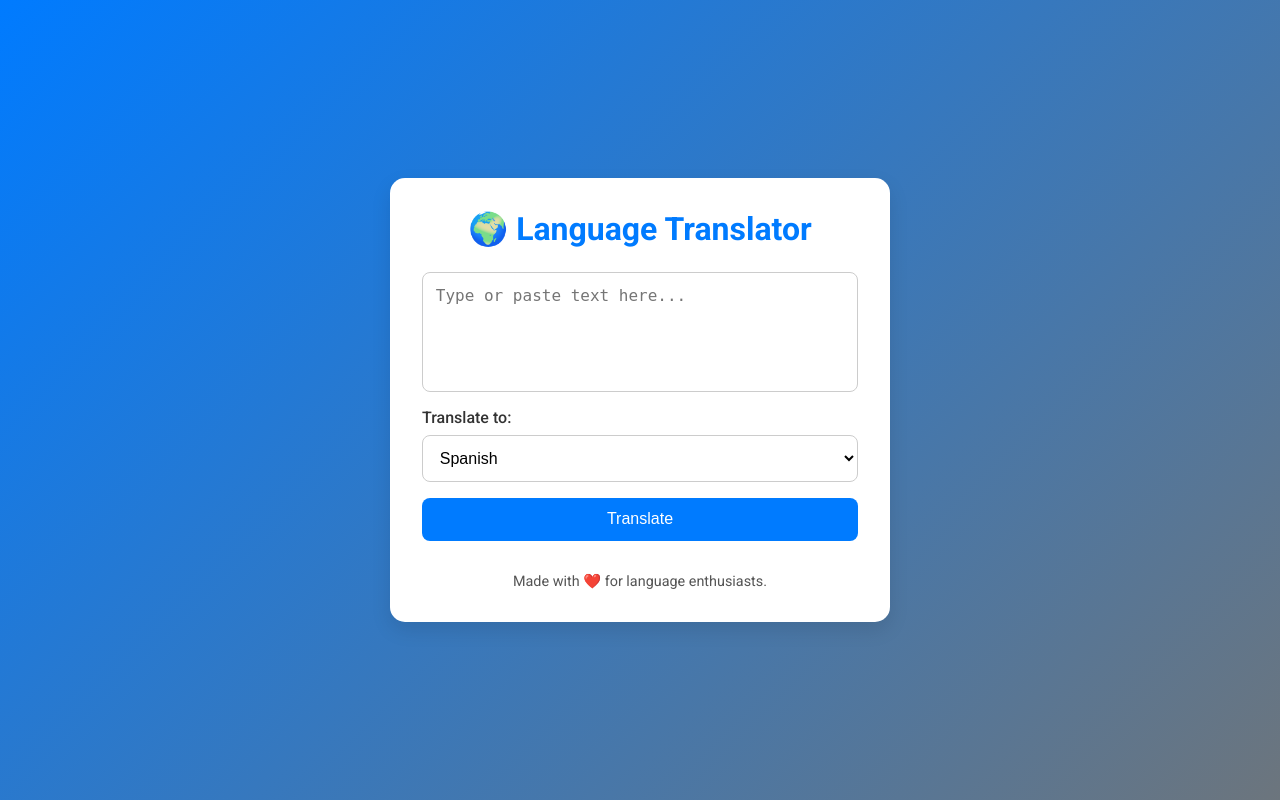
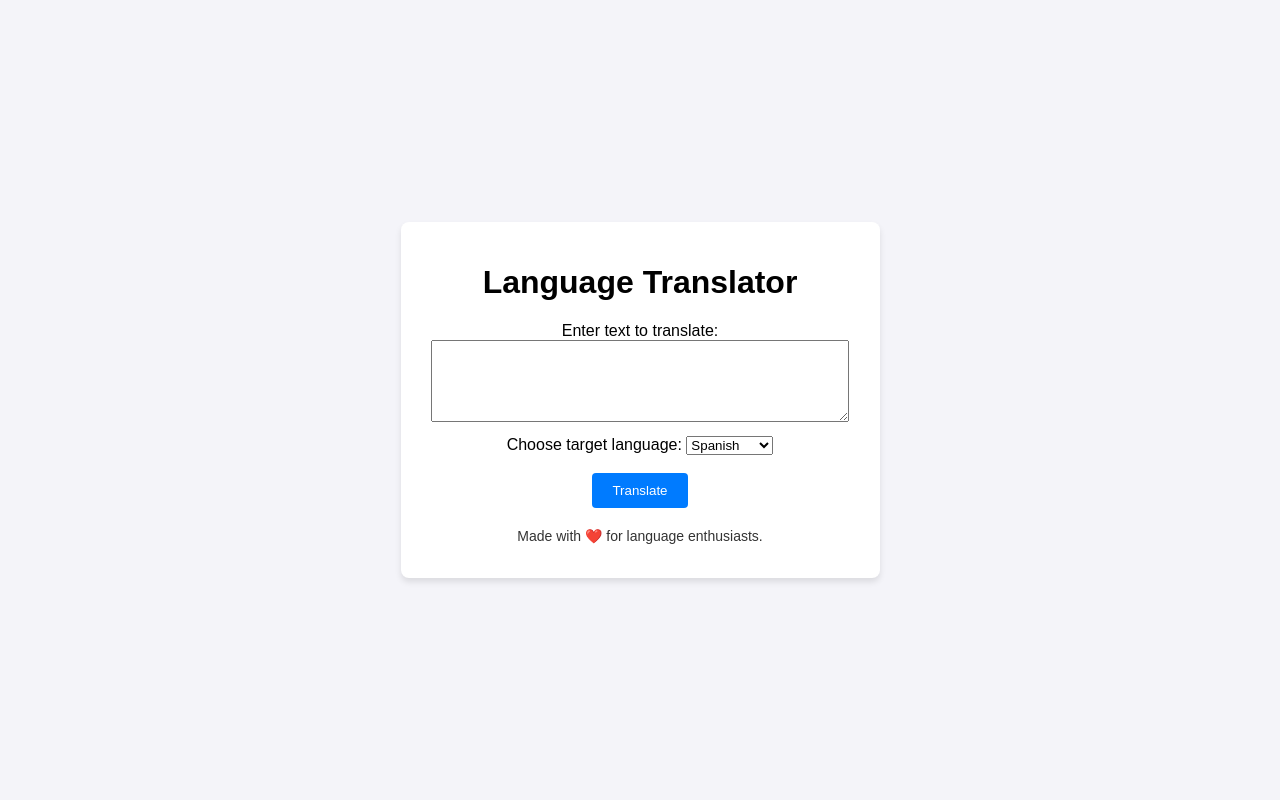
Before and after one commit to SiddarthaNanuvala/Language_Translator_App_siddartha_nanuvala_td1, a Flask app: page / in a window 1280 px wide. Run offline with Flask 3, Linux system fonts and the light colour scheme.

Commit message:
Enhanced language translator app with output box and copy feature

```diff
--- a/app.py
+++ b/app.py
@@ -1,5 +1,5 @@
 from flask import Flask, render_template, request
-from translate import Translator  # Ensure this package is installed, or use googletrans instead.
+from deep_translator import GoogleTranslator
 
 app = Flask(__name__)
 
@@ -7,20 +7,15 @@ app = Flask(__name__)
 def index():
     translated_text = ""
     if request.method == 'POST':
-        # Get the text and target language from the form
-        original_text = request.form['text']
+        text_to_translate = request.form['text']
         target_language = request.form['language']
-
-        try:
-            # Initialize the translator and translate the text
-            translator = Translator(to_lang=target_language)
-            translated_text = translator.translate(original_text)
-        except Exception as e:
-            # Handle translation errors
-            translated_text = f"Error: {str(e)}"
-
-    # Render the HTML template with the translated text
+        if text_to_translate and target_language:
+            try:
+                translated_text = GoogleTranslator(target=target_language).translate(text_to_translate)
+            except Exception as e:
+                translated_text = "Error: Unable to translate. Please try again."
+                print(f"Error: {e}")
     return render_template('index.html', translated_text=translated_text)
 
-if __name__ == '__main__':
+if __name__ == "__main__":
     app.run(debug=True)
--- a/static/style.css
+++ b/static/style.css
@@ -1,123 +1,43 @@
-/* General Reset */
-* {
+body {
+    font-family: Arial, sans-serif;
+    background-color: #f4f4f9;
     margin: 0;
     padding: 0;
-    box-sizing: border-box;
-}
-
-body {
-    font-family: 'Roboto', sans-serif;
-    background: linear-gradient(135deg, #007bff, #6c757d);
-    color: #333;
     display: flex;
     justify-content: center;
     align-items: center;
-    min-height: 100vh;
-    padding: 1rem;
+    height: 100vh;
 }
 
 .container {
-    background: #fff;
-    border-radius: 15px;
-    box-shadow: 0 8px 20px rgba(0, 0, 0, 0.1);
-    width: 100%;
-    max-width: 500px;
-    padding: 2rem;
     text-align: center;
-}
-
-header h1 {
-    font-size: 2rem;
-    font-weight: 700;
-    color: #007bff;
-    margin-bottom: 1.5rem;
-}
-
-form {
-    display: flex;
-    flex-direction: column;
-    gap: 1rem;
+    padding: 20px;
+    background: white;
+    border-radius: 8px;
+    box-shadow: 0 4px 6px rgba(0, 0, 0, 0.1);
 }
 
 textarea {
-    width: 100%;
-    height: 120px;
-    padding: 0.8rem;
-    border: 1px solid #ccc;
-    border-radius: 8px;
-    font-size: 1rem;
-    resize: none;
-}
-
-textarea:focus {
-    outline: 2px solid #007bff;
-}
-
-.select-container {
-    text-align: left;
-}
-
-.select-container label {
-    display: block;
-    margin-bottom: 0.5rem;
-    font-weight: 500;
-}
-
-select {
-    width: 100%;
-    padding: 0.8rem;
-    font-size: 1rem;
-    border: 1px solid #ccc;
-    border-radius: 8px;
-    background: #fff;
+    width: 90%;
+    padding: 10px;
+    margin-bottom: 10px;
 }
 
 button {
-    background: #007bff;
-    color: #fff;
+    padding: 10px 20px;
+    background: #007BFF;
+    color: white;
     border: none;
-    padding: 0.8rem 1rem;
-    font-size: 1rem;
-    border-radius: 8px;
+    border-radius: 4px;
     cursor: pointer;
-    transition: background 0.3s ease;
 }
 
 button:hover {
     background: #0056b3;
 }
 
-#resultSection {
-    margin-top: 2rem;
-    text-align: left;
+p {
+    margin-top: 20px;
+    font-size: 14px;
+    color: #333;
 }
-
-#resultSection.hidden {
-    display: none;
-}
-
-#copyButton {
-    margin-top: 1rem;
-    background: #28a745;
-}
-
-#copyButton:hover {
-    background: #218838;
-}
-
-footer {
-    margin-top: 2rem;
-    font-size: 0.9rem;
-    color: #555;
-}
-
-@media (max-width: 768px) {
-    textarea, select, button {
-        font-size: 0.9rem;
-        padding: 0.7rem;
-    }
-
-    header h1 {
-        font-size: 1.8rem;
-    }
-}
--- a/templates/index.html
+++ b/templates/index.html
@@ -4,19 +4,16 @@
     <meta charset="UTF-8">
     <meta name="viewport" content="width=device-width, initial-scale=1.0">
     <title>Language Translator</title>
-    <link rel="stylesheet" href="style.css">
-    <link href="https://fonts.googleapis.com/css2?family=Roboto:wght@400;500;700&display=swap" rel="stylesheet">
+    <link rel="stylesheet" href="/static/style.css">
 </head>
 <body>
     <div class="container">
-        <header>
-            <h1>🌍 Language Translator</h1>
-        </header>
-        <main>
-            <form id="translatorForm">
-                <textarea id="inputText" name="text" placeholder="Type or paste text here..." required></textarea>
-                <div class="select-container">
-                    <label for="language">Translate to:</label>
+        <h1>Language Translator</h1>
+        <form method="POST">
+            <label for="text">Enter text to translate:</label><br>
+            <textarea id="text" name="text" rows="4" cols="50" required></textarea><br>
+
+            <label for="language">Choose target language:</label>
             <select id="language" name="language" required>
                 <option value="es">Spanish</option>
                 <option value="fr">French</option>
@@ -26,20 +23,24 @@
                 <option value="te">Telugu</option>
                 <option value="ta">Tamil</option>
                 <option value="ml">Malayalam</option>
-                    </select>
-                </div>
+                <!-- Add more options as needed -->
+            </select><br><br>
+
             <button type="submit">Translate</button>
         </form>
-            <section id="resultSection" class="hidden">
+
+        {% if translated_text %}
         <h2>Translation Result:</h2>
-                <p id="translatedText"></p>
-                <button id="copyButton">Copy to Clipboard</button>
-            </section>
-        </main>
-        <footer>
+        <textarea id="output" readonly rows="4" cols="50">{{ translated_text }}</textarea>
+        <br><br>
+        <button onclick="copyToClipboard()">Copy to Clipboard</button>
+        {% endif %}
+
         <p>Made with ❤️ for language enthusiasts.</p>
-        </footer>
     </div>
-    <script src="script.js"></script>
+
+    <script>
+
+    </script>
 </body>
 </html>
```
Also changed, not shown: Transulator/static/script.js (added, +23 -0 lines), Transulator/static/style.css (added, +123 -0 lines), Transulator/templates/index.html (added, +45 -0 lines). Lines whose indentation alone changed are shown as unchanged.
